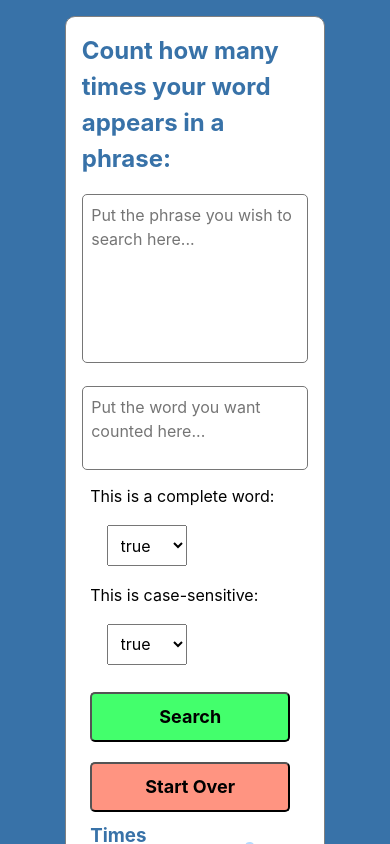
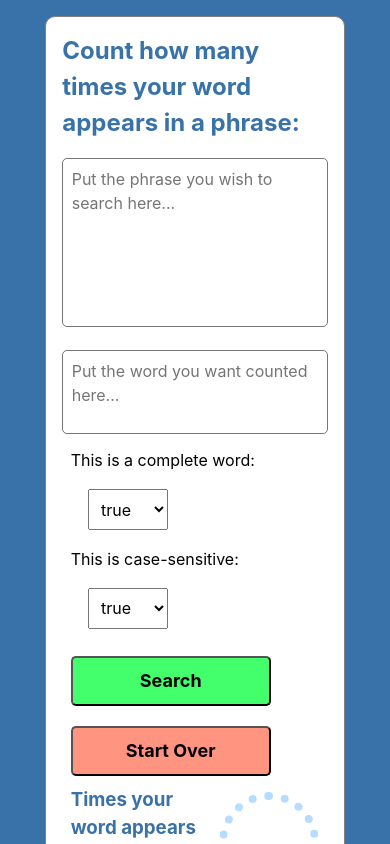
Before and after one commit to tessathornberry/findwords, a React (Create React App) app: page / in a window 390 px wide. Shown: the top 844 px of the page. Built offline with nearby package versions, Linux system fonts and the light colour scheme.

Commit message:
increased max and min app widths to better accomodate mobile

```diff
--- a/public/styles.css
+++ b/public/styles.css
@@ -56,8 +56,8 @@ h2, h3 {
 }
 
 main {
-  max-width: 75%;
-  min-width: 200px;
+  max-width: 85%;
+  min-width: 300px;
   padding: 16px;
   margin: auto;
 }
```
Also changed, not shown: 1 other file (tests, documents, lock files or other folders).
